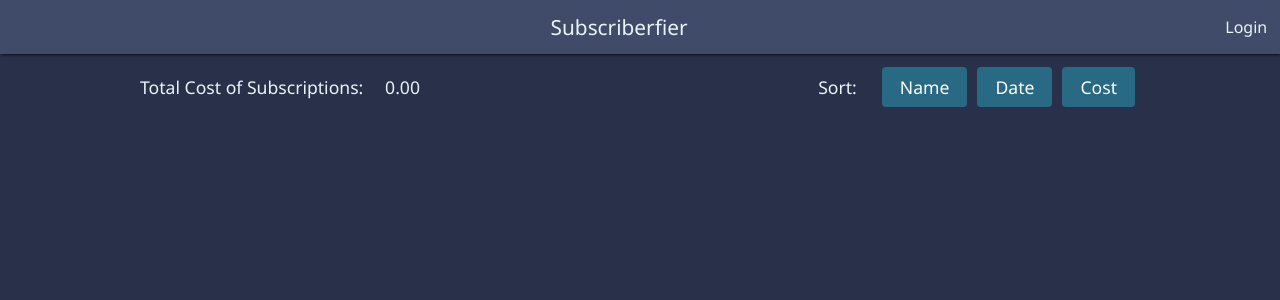
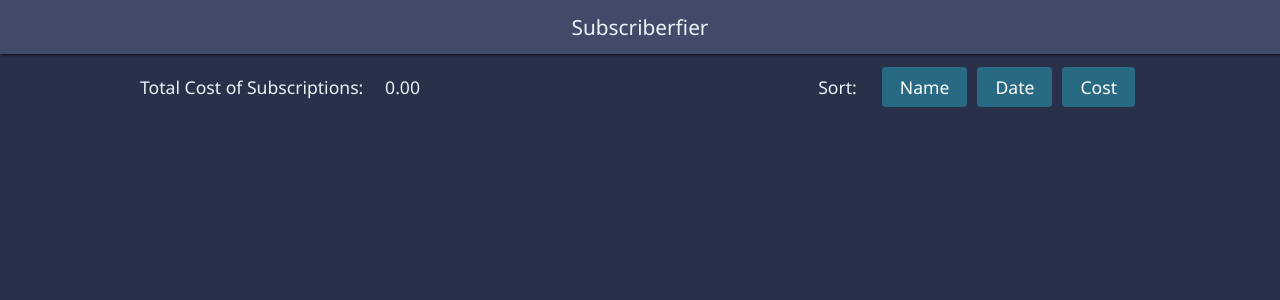
Before and after one commit to ivan-chen-github/2911, a Flask app: page / in a window 1280 px wide. Shown: the top 300 px of the page. Run offline with Flask 2, Linux system fonts and the light colour scheme; data that the repository does not hold is empty.

Commit message:
delete login

```diff
--- a/flaskapp/templates/index.html
+++ b/flaskapp/templates/index.html
@@ -23,7 +23,7 @@
                         <li>
                             <h1 id="title">Subscriberfier</h1>
                         </li>
-                        <li><a href="#">Login</a></li>
+                        <li></li>
                     </ul>
                 </nav>
             </header>
```
